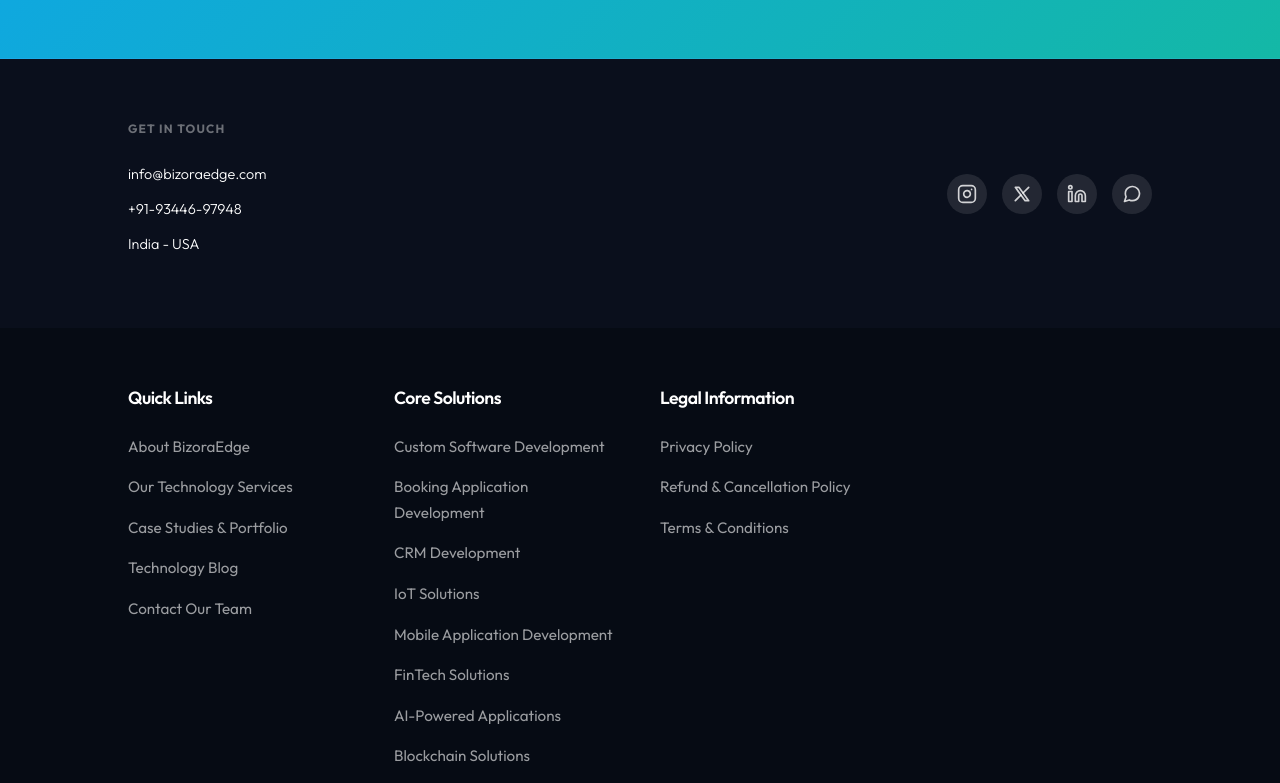
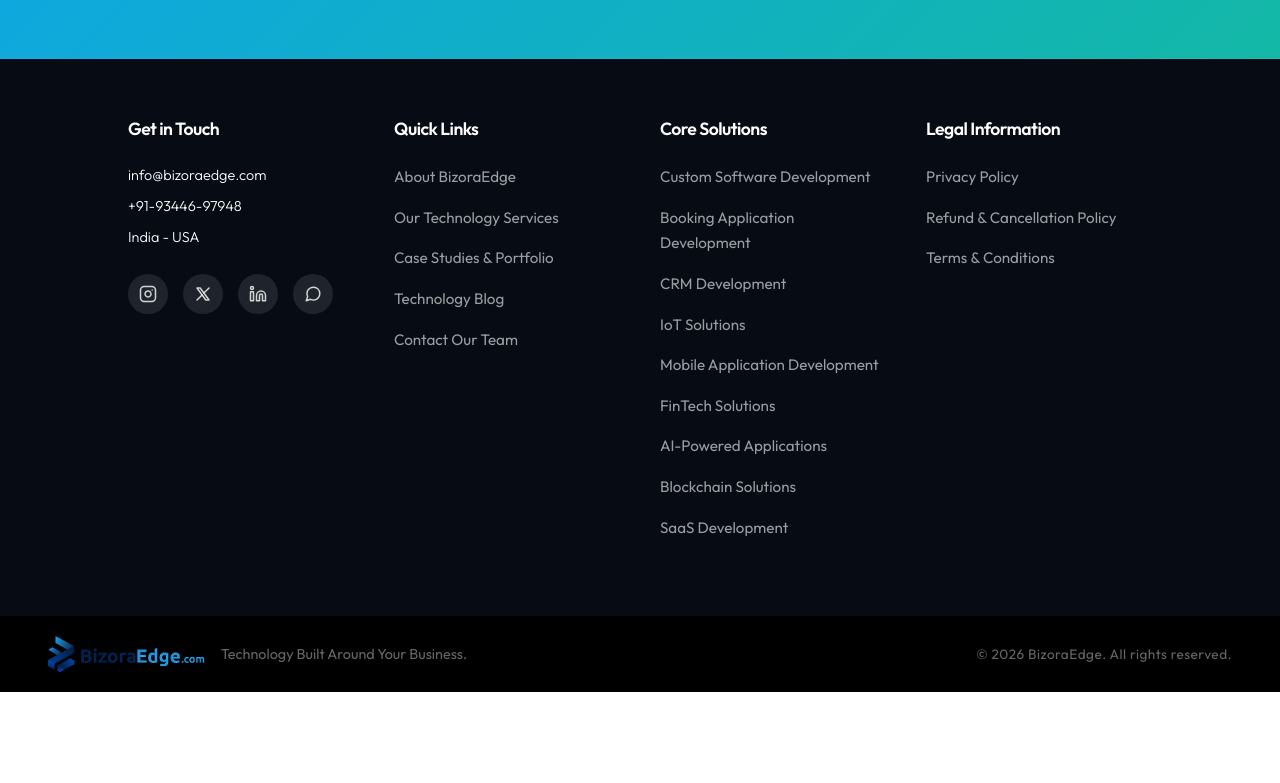
Before and after one commit to bizoraedge-com/Biz, a Next.js app: page / in a window 1280 px wide. Shown: the part 10057-10840 px from the top of the page. After the commit the page ends 10749 px from the top, so only its background shows below. Built offline with nearby package versions, Linux system fonts and the light colour scheme.

Commit message:
Combine Get in Touch and Links sections in Footer

```diff
--- a/src/components/common/Footer.tsx
+++ b/src/components/common/Footer.tsx
@@ -101,36 +101,33 @@
                 </div>
             </div>
 
-            {/* Middle Area: Adres & Contacts Info */}
-            <div className={styles.infoArea}>
-                <div className={styles.infoCol}>
-                    <div className={styles.infoTitle}>Get in Touch</div>
-                    <a href="mailto:info@bizoraedge.com" className={styles.infoLink}>info@bizoraedge.com</a>
-                    <a href="tel:+919344697948" className={styles.infoLink}>+91-93446-97948</a>
-                    <div className={styles.infoLink}>India - USA</div>
-                </div>
+            {/* Bottom Link Grid with Contact Info as First Column */}
+            <div className={styles.linkGrid}>
+                {/* Contact Info Column */}
+                <div className={styles.linkCol}>
+                    <h5 className={styles.colTitle}>Get in Touch</h5>
+                    <a href="mailto:info@bizoraedge.com" className={styles.infoLink} style={{ display: 'block', marginBottom: '8px' }}>info@bizoraedge.com</a>
+                    <a href="tel:+919344697948" className={styles.infoLink} style={{ display: 'block', marginBottom: '8px' }}>+91-93446-97948</a>
+                    <div className={styles.infoLink} style={{ display: 'block', marginBottom: '25px' }}>India - USA</div>
 
-                {/* Social Icons & Follow Us */}
-                <div className={styles.socialWrapper}>
+                    {/* Social Icons */}
                     <div className={styles.socialIcons}>
                         <a href="https://www.instagram.com/bizora_edge/" target="_blank" rel="noopener noreferrer" className={styles.socialIcon} aria-label="Instagram">
-                            <svg xmlns="http://www.w3.org/2000/svg" width="20" height="20" viewBox="0 0 24 24" fill="none" stroke="currentColor" strokeWidth="2" strokeLinecap="round" strokeLinejoin="round"><rect x="2" y="2" width="20" height="20" rx="5" ry="5"></rect><path d="M16 11.37A4 4 0 1 1 12.63 8 4 4 0 0 1 16 11.37z"></path><line x1="17.5" y1="6.5" x2="17.51" y2="6.5"></line></svg>
+                            <svg xmlns="http://www.w3.org/2000/svg" width="18" height="18" viewBox="0 0 24 24" fill="none" stroke="currentColor" strokeWidth="2" strokeLinecap="round" strokeLinejoin="round"><rect x="2" y="2" width="20" height="20" rx="5" ry="5"></rect><path d="M16 11.37A4 4 0 1 1 12.63 8 4 4 0 0 1 16 11.37z"></path><line x1="17.5" y1="6.5" x2="17.51" y2="6.5"></line></svg>
                         </a>
                         <a href="https://x.com/Bizoraedge" target="_blank" rel="noopener noreferrer" className={styles.socialIcon} aria-label="X">
-                            <svg xmlns="http://www.w3.org/2000/svg" width="20" height="20" viewBox="0 0 24 24" fill="none" stroke="currentColor" strokeWidth="2" strokeLinecap="round" strokeLinejoin="round"><path d="M4 4l11.733 16h4.267l-11.733-16z" /><path d="M4 20l6.768-6.768m2.46-2.46l6.772-6.772" /></svg>
+                            <svg xmlns="http://www.w3.org/2000/svg" width="18" height="18" viewBox="0 0 24 24" fill="none" stroke="currentColor" strokeWidth="2" strokeLinecap="round" strokeLinejoin="round"><path d="M4 4l11.733 16h4.267l-11.733-16z" /><path d="M4 20l6.768-6.768m2.46-2.46l6.772-6.772" /></svg>
                         </a>
                         <a href="https://www.linkedin.com/company/bizoraedge/" target="_blank" rel="noopener noreferrer" className={styles.socialIcon} aria-label="LinkedIn">
-                            <svg xmlns="http://www.w3.org/2000/svg" width="20" height="20" viewBox="0 0 24 24" fill="none" stroke="currentColor" strokeWidth="2" strokeLinecap="round" strokeLinejoin="round"><path d="M16 8a6 6 0 0 1 6 6v7h-4v-7a2 2 0 0 0-4 0v7h-4v-7a6 6 0 0 1 6-6z"></path><rect x="2" y="9" width="4" height="12"></rect><circle cx="4" cy="4" r="2"></circle></svg>
+                            <svg xmlns="http://www.w3.org/2000/svg" width="18" height="18" viewBox="0 0 24 24" fill="none" stroke="currentColor" strokeWidth="2" strokeLinecap="round" strokeLinejoin="round"><path d="M16 8a6 6 0 0 1 6 6v7h-4v-7a2 2 0 0 0-4 0v7h-4v-7a6 6 0 0 1 6-6z"></path><rect x="2" y="9" width="4" height="12"></rect><circle cx="4" cy="4" r="2"></circle></svg>
                         </a>
                         <a href="https://wa.me/919344697948" target="_blank" rel="noopener noreferrer" className={styles.socialIcon} aria-label="WhatsApp">
-                            <svg xmlns="http://www.w3.org/2000/svg" width="20" height="20" viewBox="0 0 24 24" fill="none" stroke="currentColor" strokeWidth="2" strokeLinecap="round" strokeLinejoin="round"><path d="M21 11.5a8.38 8.38 0 0 1-.9 3.8 8.5 8.5 0 0 1-7.6 4.7 8.38 8.38 0 0 1-3.8-.9L3 21l1.9-5.7a8.38 8.38 0 0 1-.9-3.8 8.5 8.5 0 0 1 4.7-7.6 8.38 8.38 0 0 1 3.8-.9h.5a8.48 8.48 0 0 1 8 8v.5z"></path></svg>
+                            <svg xmlns="http://www.w3.org/2000/svg" width="18" height="18" viewBox="0 0 24 24" fill="none" stroke="currentColor" strokeWidth="2" strokeLinecap="round" strokeLinejoin="round"><path d="M21 11.5a8.38 8.38 0 0 1-.9 3.8 8.5 8.5 0 0 1-7.6 4.7 8.38 8.38 0 0 1-3.8-.9L3 21l1.9-5.7a8.38 8.38 0 0 1-.9-3.8 8.5 8.5 0 0 1 4.7-7.6 8.38 8.38 0 0 1 3.8-.9h.5a8.48 8.48 0 0 1 8 8v.5z"></path></svg>
                         </a>
                     </div>
                 </div>
-            </div>
 
-            {/* Bottom Link Grid */}
-            <div className={styles.linkGrid}>
+                {/* Other Link Columns */}
                 {linkColumns.map((col, idx) => (
                     <div key={idx} className={styles.linkCol}>
                         <h5 className={styles.colTitle}>{col.title}</h5>
```
